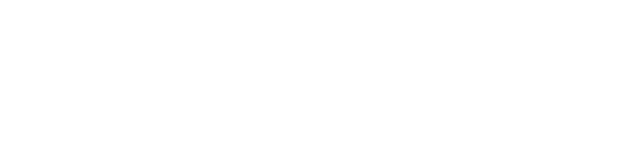
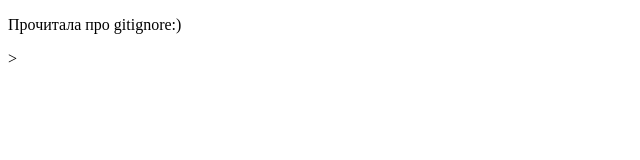
Before and after one commit to kirakentiy/pr_git, a plain HTML site: page index.html in a window 1280 px wide. Shown: the whole page, without its empty margins (0-640 px from the left). Drawn offline with Linux system fonts and the light colour scheme.

Commit message:
paragraph

```diff
--- a/index.html
+++ b/index.html
@@ -9,7 +9,9 @@
 <body>
     <header class="mainHeader">
         <div class="logo"></div>
-        <div class="mainNav"></div>
+        <div class="mainNav">
+            <p>Прочитала про gitignore:)</p>>
+        </div>
     </header>
 </body>
 </html>
```
